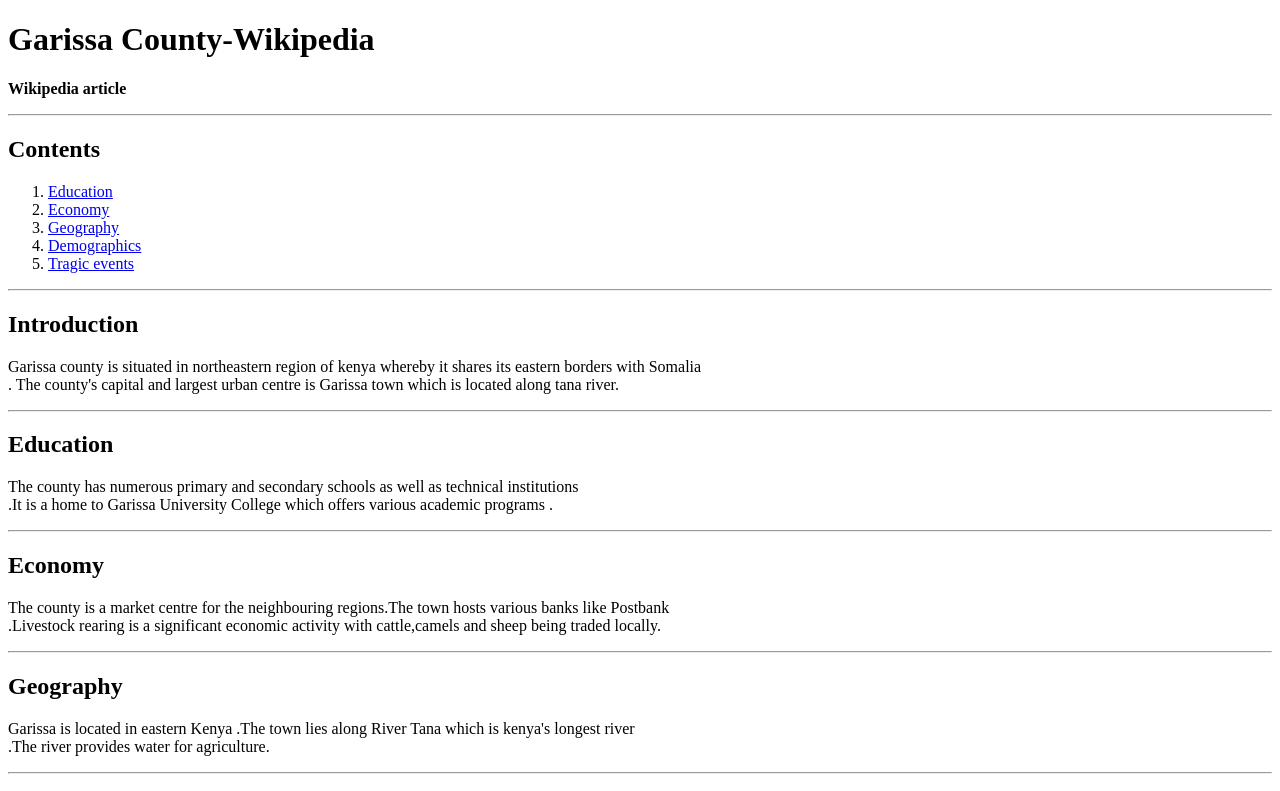
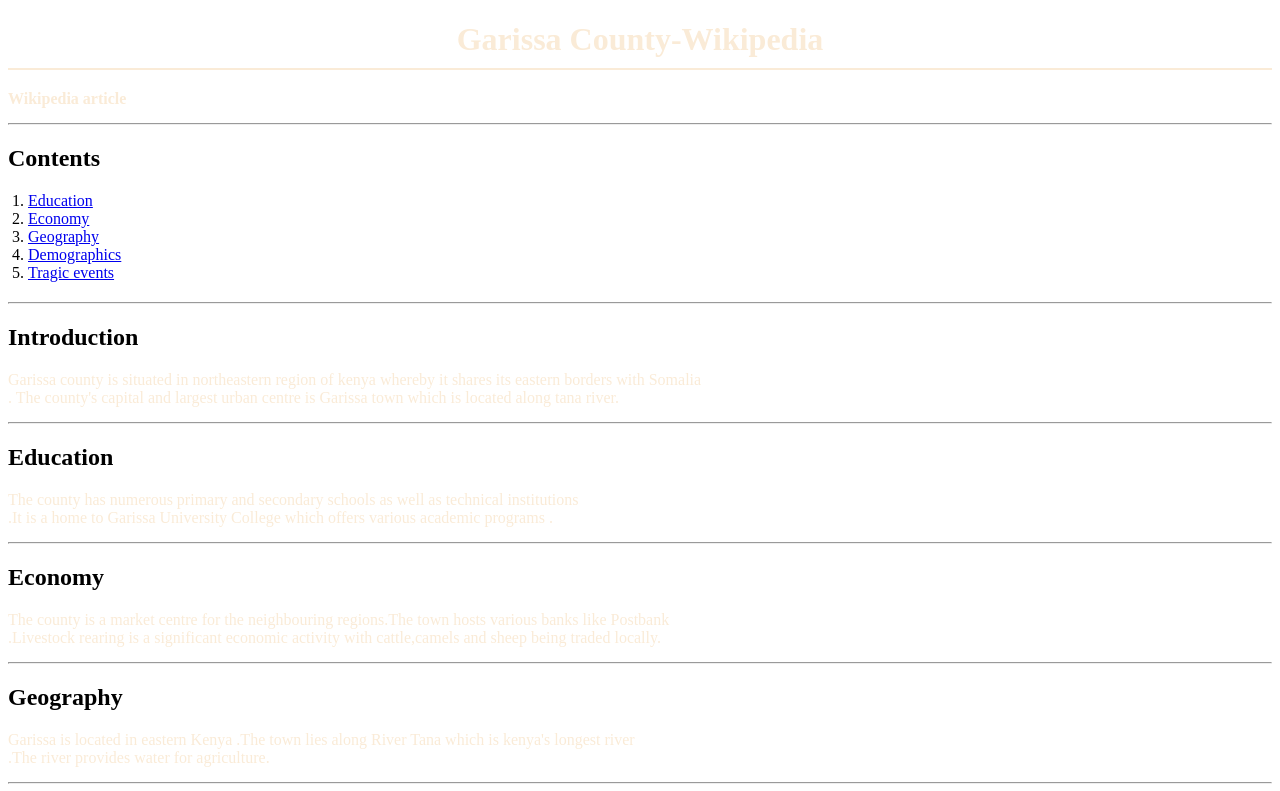
Before and after one commit to Amalabdullahi409/Amaal, a plain HTML site: page wik.html in a window 1280 px wide. Shown: the top 791 px of the page. Drawn offline with Linux system fonts and the light colour scheme.

Commit message:
Add files via upload

```diff
--- a/wik.html
+++ b/wik.html
@@ -5,6 +5,23 @@
     <meta name="viewport" content="width=device-width, initial-scale=1.0" />
     <title>Garissa County</title>
   </head>
+  <style>
+    h1 {
+      color: antiquewhite;
+      text-align: center;
+      border-bottom: 2px solid;
+      padding-bottom: 10px;
+      margin-bottom: 20px;
+    }
+    p {
+      color: antiquewhite;
+      margin-bottom: 15px;
+    }
+    ol {
+      padding-left: 20px;
+      margin-bottom: 20px;
+    }
+  </style>
   <body>
     <h1>Garissa County-Wikipedia</h1>
     <p><strong>Wikipedia article</strong></p>
```
